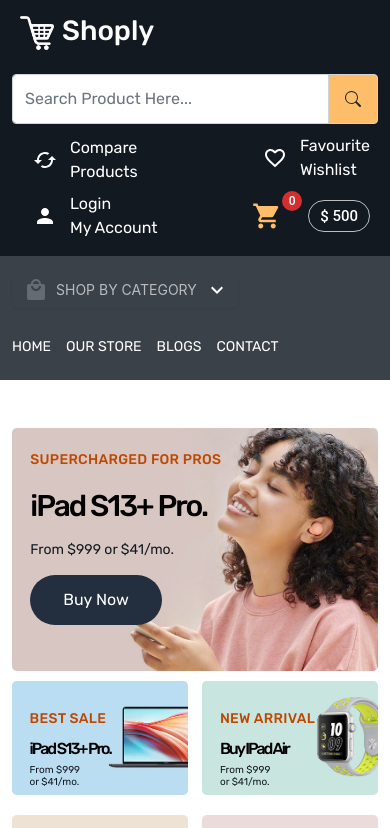
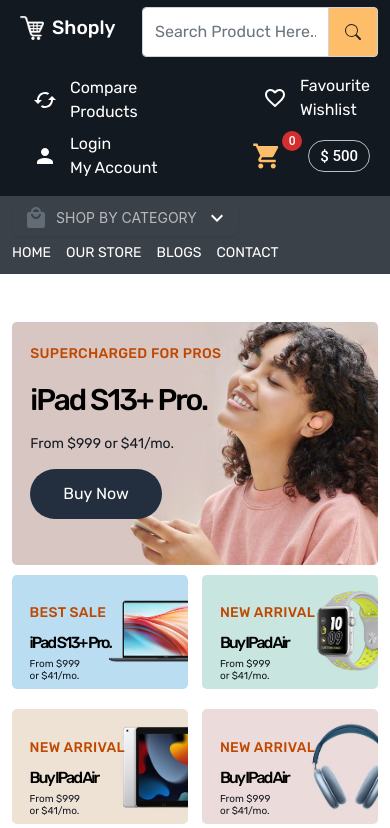
Before and after one commit to akanshbende/Shoply, a React (Vite) app: page / in a window 390 px wide. Shown: the top 828 px of the page. Built offline with nearby package versions, Linux system fonts and the light colour scheme.

Commit message:
header middle gap reduced

```diff
--- a/src/App.css
+++ b/src/App.css
@@ -84,6 +84,16 @@
 }
 .header-upper .MuiSvgIcon-root {
   width: 50px;
+}
+
+@media screen and (max-width: 400px) {
+  .header-upper .logo h3 {
+    font-size: 1.2rem;
+  }
+  .header-upper .logo img {
+    width: 40px !important;
+    height: 40px !important;
+  }
 }
 .header-bottom {
   background-color: var(--color-3b4149);
--- a/src/Components/Header.jsx
+++ b/src/Components/Header.jsx
@@ -33,23 +33,27 @@
       <header className="header-upper">
         <div className="container-xxl">
           <div className="row align-items-center d-flex flex-grow-1">
-            <div className="col-lg-2 col-md-12 col-sm-12 mt-xs-2">
-              <h1>
-                <Link to="/" className="text-white py-2" id="header-logo">
+            <div className="col-lg-2 col-md-12 col-4 mt-xs-2">
+              <h1 className="logo">
+                <Link
+                  to="/"
+                  className="text-white py-2 d-flex align-items-center"
+                  id="header-logo"
+                >
                   <img
                     src="/shoply-logo.png"
                     alt="logo"
                     style={{ width: "50px", height: "50px", padding: 8 }}
                   />
-                  Shoply
+                  <h3 className="mt-2">Shoply</h3>
                 </Link>
               </h1>
             </div>
-            <div className="col-lg-5 col-md-12 col-sm-12 mt-sm-3 mb-lg-3">
+            <div className="col-lg-5 col-md-12 col-8 mt-sm-3 mb-lg-3">
               <div className="input-group ">
                 <input
                   type="text"
-                  className="form-control py-2"
+                  className="form-control py-2 "
                   placeholder="Search Product Here..."
                   aria-label="Search Product Here..."
                   aria-describedby="basic-addon2"
@@ -132,11 +136,11 @@
         </div>
       </header>
 
-      <header className="header-bottom py-3">
+      <header className="header-bottom py-1 py-xxl-3">
         <div className="container-xxl">
           <div className="row">
             <div className="col-12">
-              <div className="menu-bottom d-flex flex-grow-1 flex-wrap align-items-center gap-30 ">
+              <div className="menu-bottom d-flex flex-grow-1 flex-wrap align-items-center gap-2 gap-xxl-30  ">
                 <div className="d-flex align-items-center gap-10">
                   <div className="dropdown">
                     <Select
```
